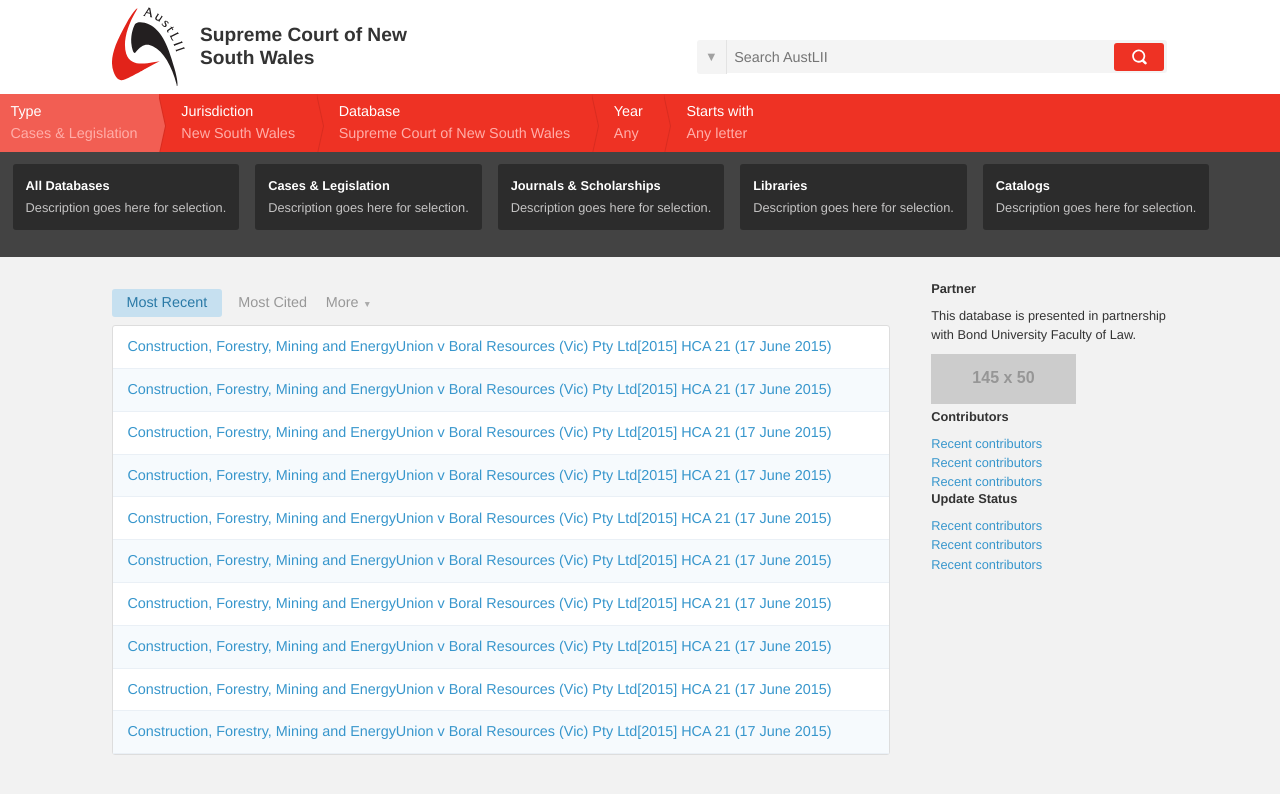
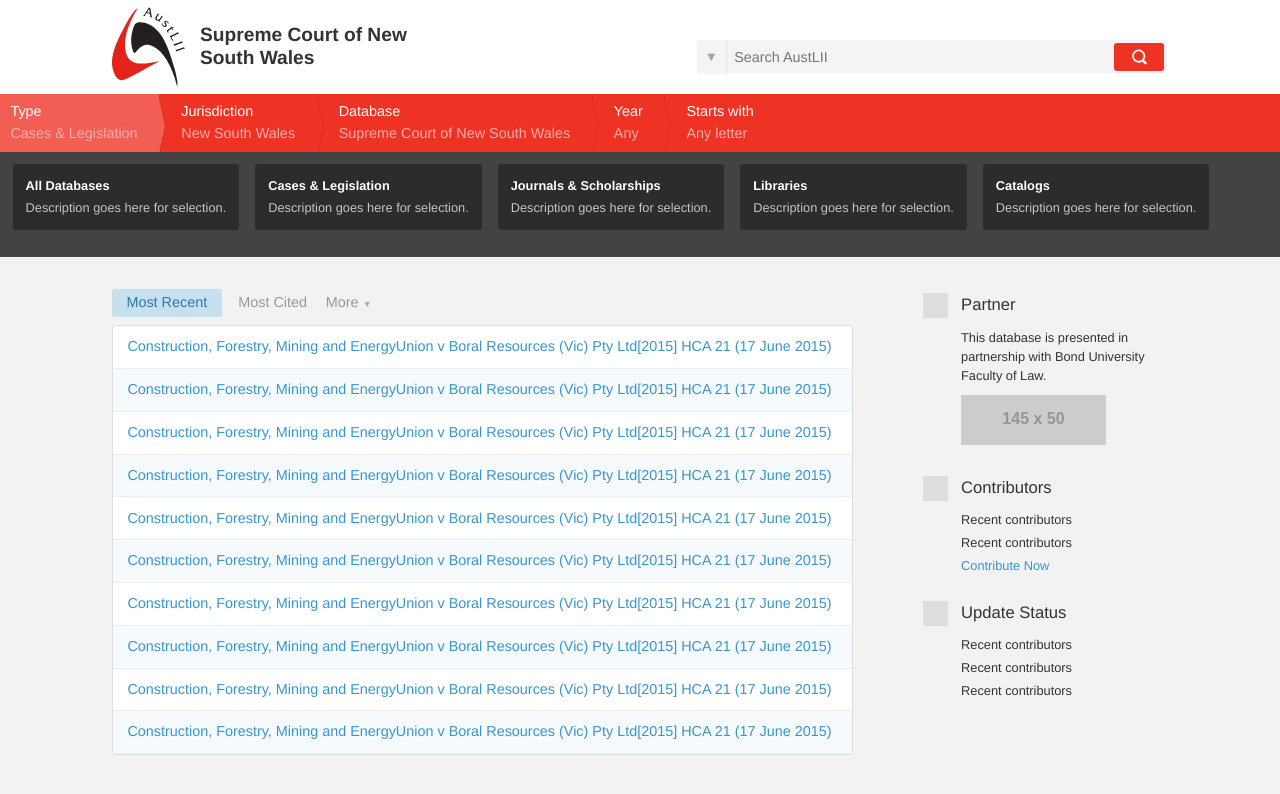
Before and after one commit to adamfairhead/austlii, a Jekyll site: the page built from index.html, in a window 1280 px wide. Shown: the top 794 px of the page. Built offline with Jekyll 4.4.1, drawn with Linux system fonts in a browser that asks for light colours.

Commit message:
Add sidebar styles

```diff
--- a/_layouts/layout.html
+++ b/_layouts/layout.html
@@ -137,22 +137,22 @@
 
     <div id="page-side">
       <div class="side-element side-partner">
-        <h6>Partner</h6>
+        <h4>Partner</h4>
         <p>This database is presented in partnership with Bond University Faculty of Law.</p>
         <img src="http://placehold.it/145x50" alt="" />
       </div>
 
       <div class="side-element side-contributors">
-        <h6>Contributors</h6>
+        <h4>Contributors</h4>
         <ul>
           <li><a href="#">Recent contributors</a></li>
           <li><a href="#">Recent contributors</a></li>
-          <li><a href="#">Recent contributors</a></li>
+          <li class="contribute-now"><a href="#">Contribute Now</a></li>
         </ul>
       </div>
 
       <div class="side-element side-updates">
-        <h6>Update Status</h6>
+        <h4>Update Status</h4>
         <ul>
           <li><a href="#">Recent contributors</a></li>
           <li><a href="#">Recent contributors</a></li>
--- a/css/screen.scss
+++ b/css/screen.scss
@@ -460,14 +460,12 @@
 // Page Main
 
 #page-main {
-  @extend %container;
-
   @include media(max-width $medium-screen) {
     padding: 0;
   }
 
-  @include media($medium-screen) {
-    @include span-columns(9);
+  @include media($large-screen) {
+    @include span-columns(8.5);
   }
 }
 
@@ -538,13 +536,48 @@
 #page-side {
   display: none;
 
-  @include media($medium-screen) {
+  @include media($large-screen) {
+    margin-top: .8em;
     display: block;
     @include span-columns(3);
+    @include shift(0.5);
 
     .side-element {
       font-size: .8em;
     }
+  }
+}
+
+.side-element {
+  position: relative;
+  padding-left: 3em;
+  margin-bottom: 2em;
+
+  h4 {
+    font-size: 1.3em;
+    font-weight: normal;
+    padding-top: 2px;
+  }
+
+  &:before {
+    content: '';
+    display: block;
+    position: absolute;
+    left: 0;
+    width: 25px;
+    height: 25px;
+    background: #ddd;
+  }
+
+  a {
+    margin-bottom: .3em;
+    display: block;
+    color: $base-font-color;
+  }
+
+  .contribute-now a,
+  a:hover {
+    color: $blue;
   }
 }
 
@@ -557,6 +590,7 @@
 
   @include media($medium-screen) {
     padding-top: 1.5em;
-
+    padding-left: 1em;
+    padding-right: 1em;
   }
 }
```
